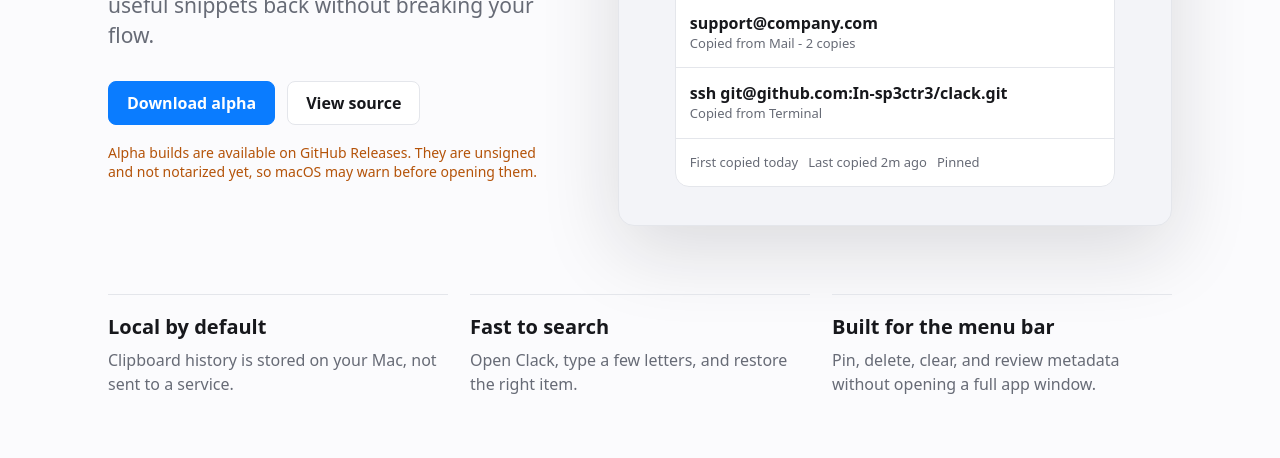
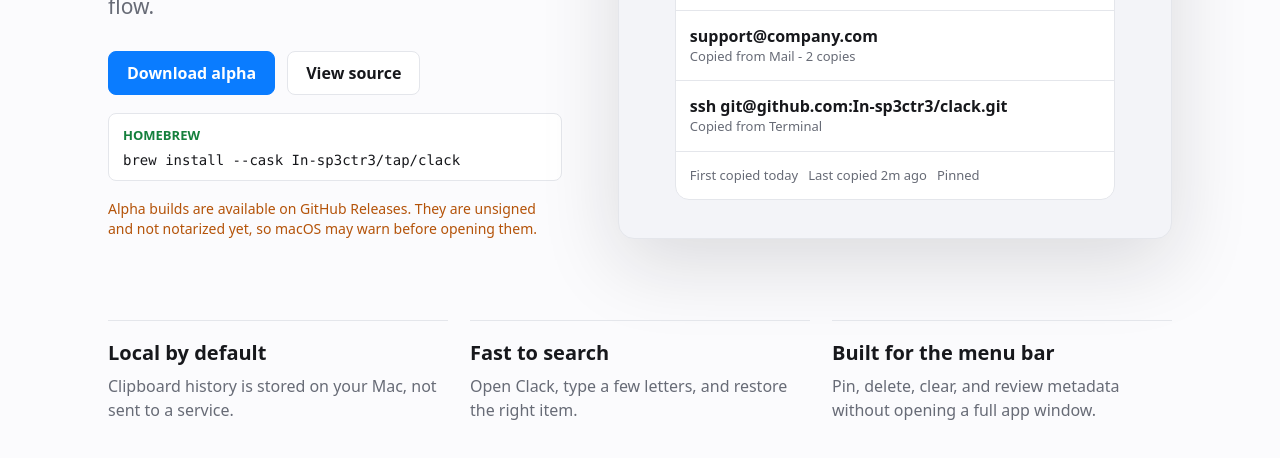
Before and after one commit to In-sp3ctr3/clack, a website: page site/index.html in a window 1280 px wide. Shown: the part 366-824 px from the top of the page. Drawn offline with Linux system fonts and the light colour scheme.

Commit message:
Document Homebrew installation (#17)

```diff
--- a/site/index.html
+++ b/site/index.html
@@ -39,6 +39,10 @@
             <a class="button secondary" href="https://github.com/In-sp3ctr3/clack">
               View source
             </a>
+          </div>
+          <div class="install-command" aria-label="Install Clack with Homebrew">
+            <span>Homebrew</span>
+            <code>brew install --cask In-sp3ctr3/tap/clack</code>
           </div>
           <p class="release-note">
             Alpha builds are available on GitHub Releases. They are unsigned and not notarized yet,
--- a/site/styles.css
+++ b/site/styles.css
@@ -121,6 +121,33 @@ h1 {
   background: white;
 }
 
+.install-command {
+  display: flex;
+  flex-wrap: wrap;
+  gap: 8px 12px;
+  align-items: center;
+  max-width: 560px;
+  margin-top: 18px;
+  padding: 12px 14px;
+  border: 1px solid var(--line);
+  border-radius: 8px;
+  background: white;
+}
+
+.install-command span {
+  color: var(--green);
+  font-size: 13px;
+  font-weight: 700;
+  text-transform: uppercase;
+}
+
+.install-command code {
+  overflow-wrap: anywhere;
+  color: var(--ink);
+  font-family: ui-monospace, SFMono-Regular, Menlo, Monaco, Consolas, "Liberation Mono", monospace;
+  font-size: 14px;
+}
+
 .release-note {
   max-width: 520px;
   margin-top: 18px;
@@ -242,3 +269,14 @@ h1 {
     font-size: 56px;
   }
 }
+
+@media (max-width: 480px) {
+  .install-command span,
+  .install-command code {
+    width: 100%;
+  }
+
+  .install-command code {
+    font-size: 12px;
+  }
+}
```
Also changed, not shown: docs/RELEASE_PROCESS.md (+8 -0 lines), README.md.
